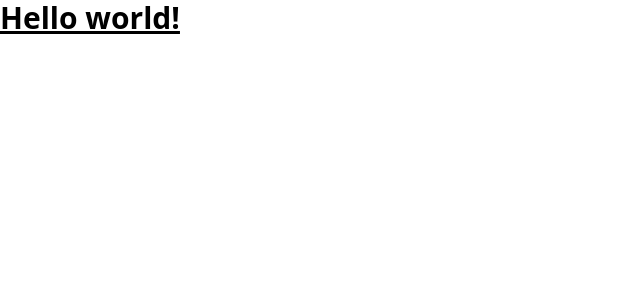
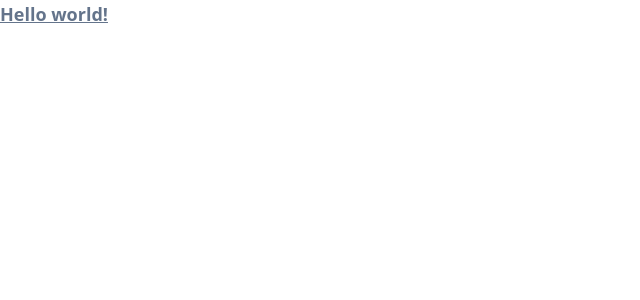
Before and after one commit to Soe-Hok-Gie/nav-tailwind, a React (Create React App) app: page / in a window 1280 px wide. Shown: the top 300 px of the page, without its empty margins (0-640 px from the left). Built offline with nearby package versions, Linux system fonts and the light colour scheme.

Commit message:
menambahkan text slate-500

```diff
--- a/src/App.js
+++ b/src/App.js
@@ -1,7 +1,7 @@
 import React from "react";
 
 const App = () => {
-  return <h1 className="text-3xl font-bold underline">Hello world!</h1>;
+  return <h1 className="text-lg font-bold underline text-slate-500">Hello world!</h1>;
 };
 
 export default App;
```
